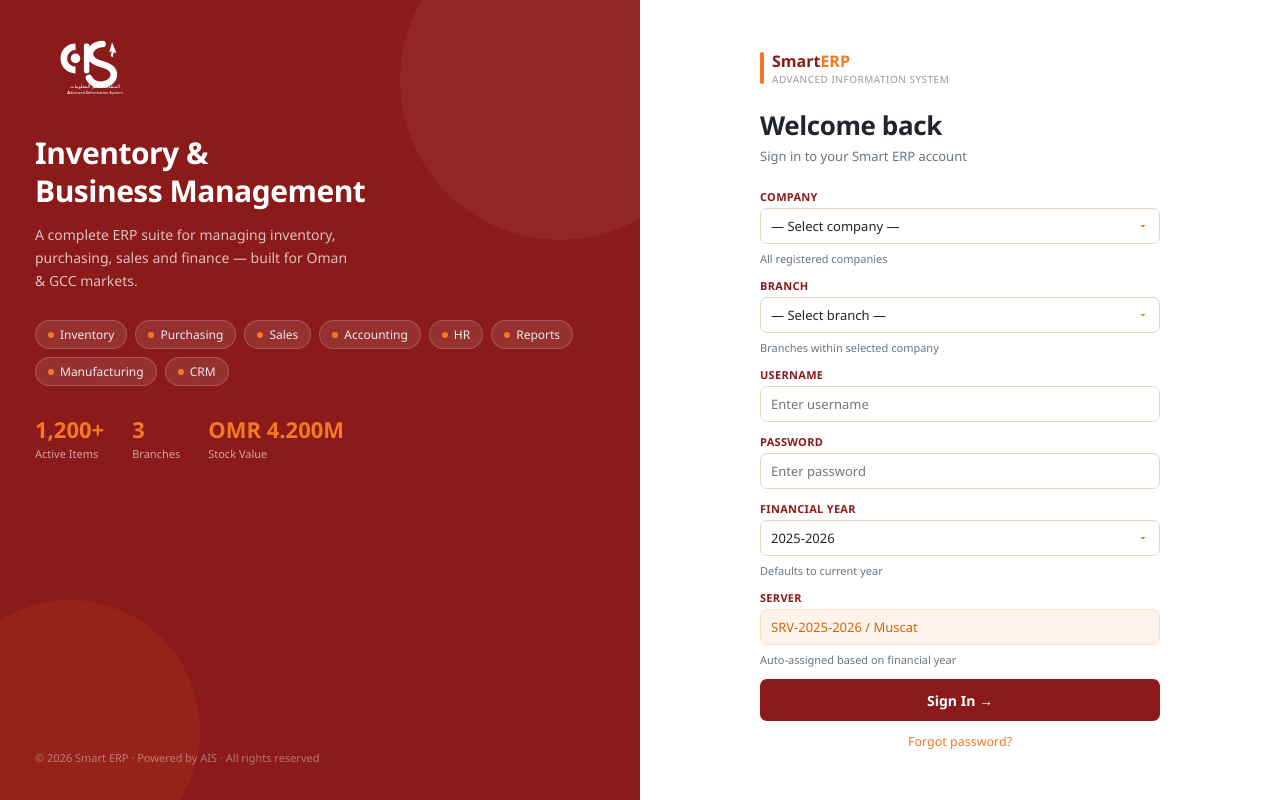
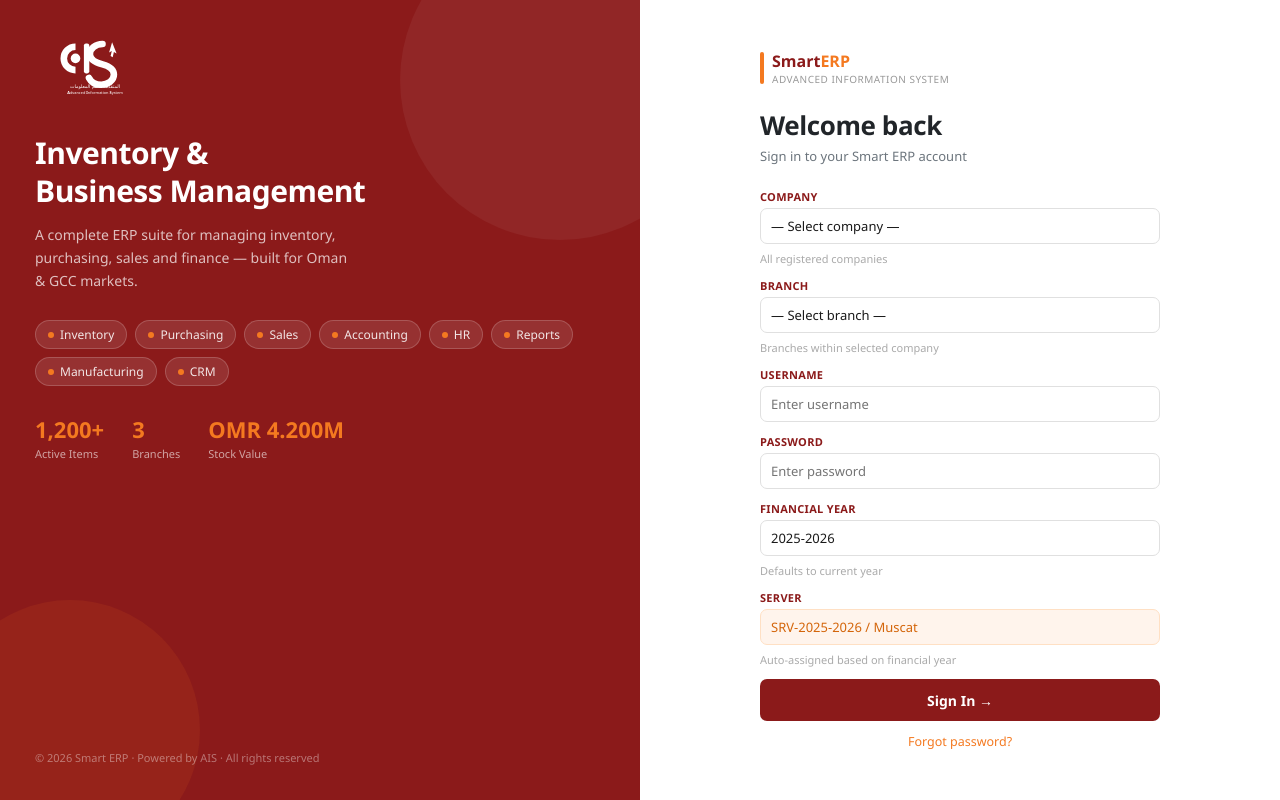
Before and after one commit to InventuraTech-collab/smart-erp, a Next.js app in the folder smart-erp-fixed/: page /login in a window 1280 px wide. Built offline with nearby package versions, Linux system fonts and the light colour scheme.

Commit message:
Add styles for form fields and hints

```diff
--- a/smart-erp-fixed/app/globals.css
+++ b/smart-erp-fixed/app/globals.css
@@ -137,3 +137,41 @@
 /* VAT BADGE */
 .vat-badge{display:inline-flex;align-items:center;gap:5px;background:var(--ogl);color:#6e1414;border-radius:99px;padding:3px 10px;font-size:12px;font-weight:600;}
 .vat-dot{width:7px;height:7px;border-radius:50%;background:var(--og);}
+// Add this to your globals.css or a <style> block
+.field label {
+  display: block;
+  font-size: 12px;
+  font-weight: 600;
+  color: #555;
+  margin-bottom: 5px;
+  letter-spacing: 0.3px;
+  text-transform: uppercase;
+}
+
+.field input,
+.field select {
+  width: 100%;
+  height: 36px;
+  border: 1.5px solid #e0e0e0;
+  border-radius: 7px;
+  padding: 0 10px;
+  font-size: 13px;
+  font-family: inherit;
+  color: #1a1a1a;
+  background: #fff;
+  box-sizing: border-box;
+  outline: none;
+  transition: border-color 0.15s;
+}
+
+.field input:focus,
+.field select:focus {
+  border-color: #8B1A1A;
+}
+
+.fhint {
+  font-size: 11px;
+  color: #aaa;
+  margin-top: 3px;
+  display: block;
+}
```
